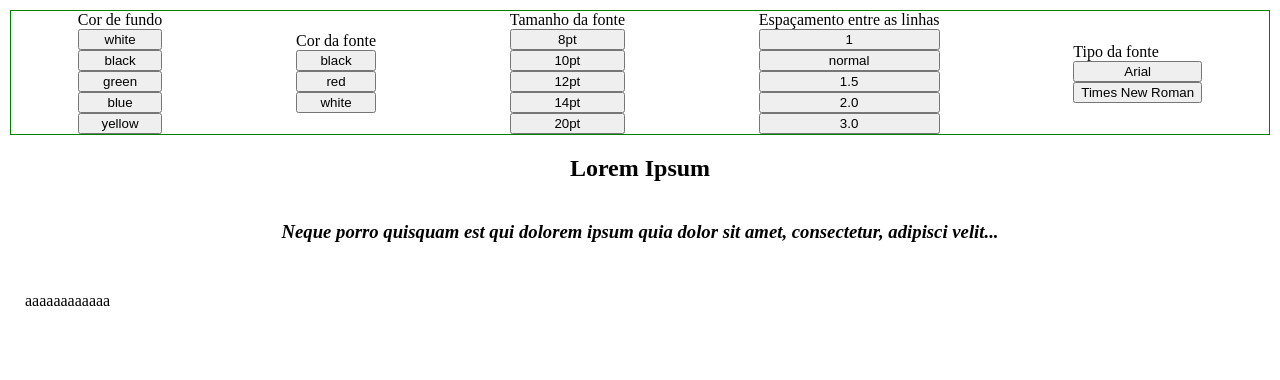
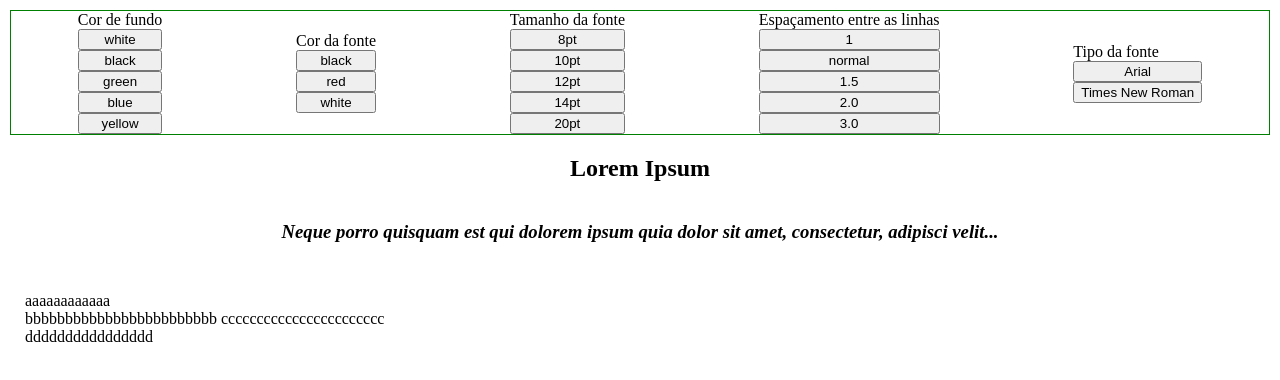
Before and after one commit to Guilherm3Rodrigues/trybe-exercicios, a plain HTML site: page fundamentos/secao-04-javaScript-DOM-Eventos-WebStorage/dia-04-javascript-web-storage/fixando/index.html in a window 1280 px wide. Both pictures are taken after a click on the button "normal". Drawn offline with Linux system fonts and the light colour scheme.

```diff
--- a/fundamentos/secao-04-javaScript-DOM-Eventos-WebStorage/dia-04-javascript-web-storage/fixando/index.html
+++ b/fundamentos/secao-04-javaScript-DOM-Eventos-WebStorage/dia-04-javascript-web-storage/fixando/index.html
@@ -54,7 +54,10 @@
       <h3>Neque porro quisquam est qui dolorem ipsum quia dolor sit amet, consectetur, adipisci velit...</h3>
     </section>
     <article class="content">
-      <p class="paragraph"> aaaaaaaaaaaa
+      <p class="paragraph"> aaaaaaaaaaaa<br>
+        bbbbbbbbbbbbbbbbbbbbbbbb
+        ccccccccccccccccccccccc <br>
+        dddddddddddddddd
       </p>
     </article>
   </main>
--- a/fundamentos/secao-04-javaScript-DOM-Eventos-WebStorage/dia-04-javascript-web-storage/fixando/script.js
+++ b/fundamentos/secao-04-javaScript-DOM-Eventos-WebStorage/dia-04-javascript-web-storage/fixando/script.js
@@ -1,6 +1,8 @@
 const sectionBackground = document.querySelector('#background-color');
 const sectionFontColor = document.querySelector('#font-color');
 const sectionFontSize = document.querySelector('#font-size');
+const sectionLineHeight = document.querySelector('#line-height');
+const sectionFontFamily = document.querySelector('#font-family');
 
 const buttonsBackground = sectionBackground.querySelectorAll('button');
 
@@ -8,6 +10,9 @@ const buttonsFontColor = sectionFontColor.querySelectorAll('button');
 
 const buttonsFontSize = sectionFontSize.querySelectorAll('button');
 
+const buttonsLineHeight = sectionLineHeight.querySelectorAll('button');
+
+const buttonsFontFamily = sectionFontFamily.querySelectorAll('button');
 
 
 
@@ -106,3 +111,56 @@ function fontSize() {
 }
 
 fontSize();
+
+function lineHeight() {
+
+    for (let index = 0; index < buttonsLineHeight.length; index += 1) {
+
+        buttonsLineHeight[index].addEventListener('click', (event) => {
+
+            const target = event.target;
+            const paragraph = document.querySelector('.paragraph');
+
+            if (target.innerHTML === '1') {
+                paragraph.style.lineHeight =  '1'
+            }
+            if (target.innerHTML === 'normal') {
+                paragraph.style.lineHeight = 'normal'
+            }
+            if (target.innerHTML === '1.5') {
+                paragraph.style.lineHeight = '1.5'
+            }
+            if (target.innerHTML === '2.0') {
+                paragraph.style.lineHeight = '2'
+            }
+            if (target.innerHTML === '3.0') {
+                paragraph.style.lineHeight = '3'
+            }
+        })
+    }
+}
+
+lineHeight();
+
+function typeFont() {
+
+    for (let index = 0; index < buttonsFontFamily.length; index += 1) {
+
+        buttonsFontFamily[index].addEventListener('click', (event) => {
+            const target = event.target;
+
+
+            if (target.innerHTML === 'Arial') {
+                document.body.style.fontFamily = 'Arial';
+
+            }
+            if (target.innerHTML === 'Times New Roman') {
+                document.body.style.fontFamily = 'Times New Roman';
+
+            }
+
+        })
+    }
+}
+
+typeFont();
```
